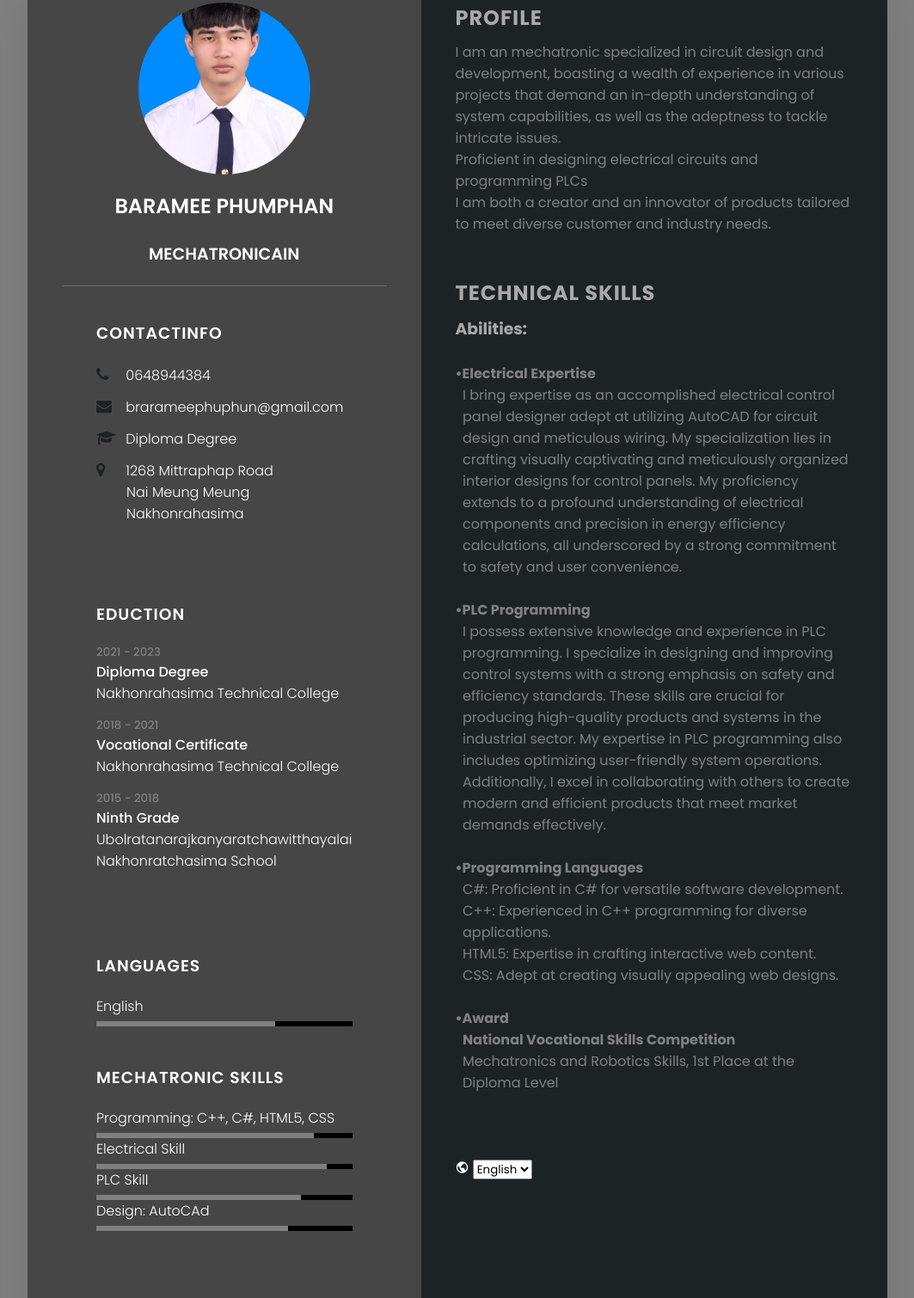
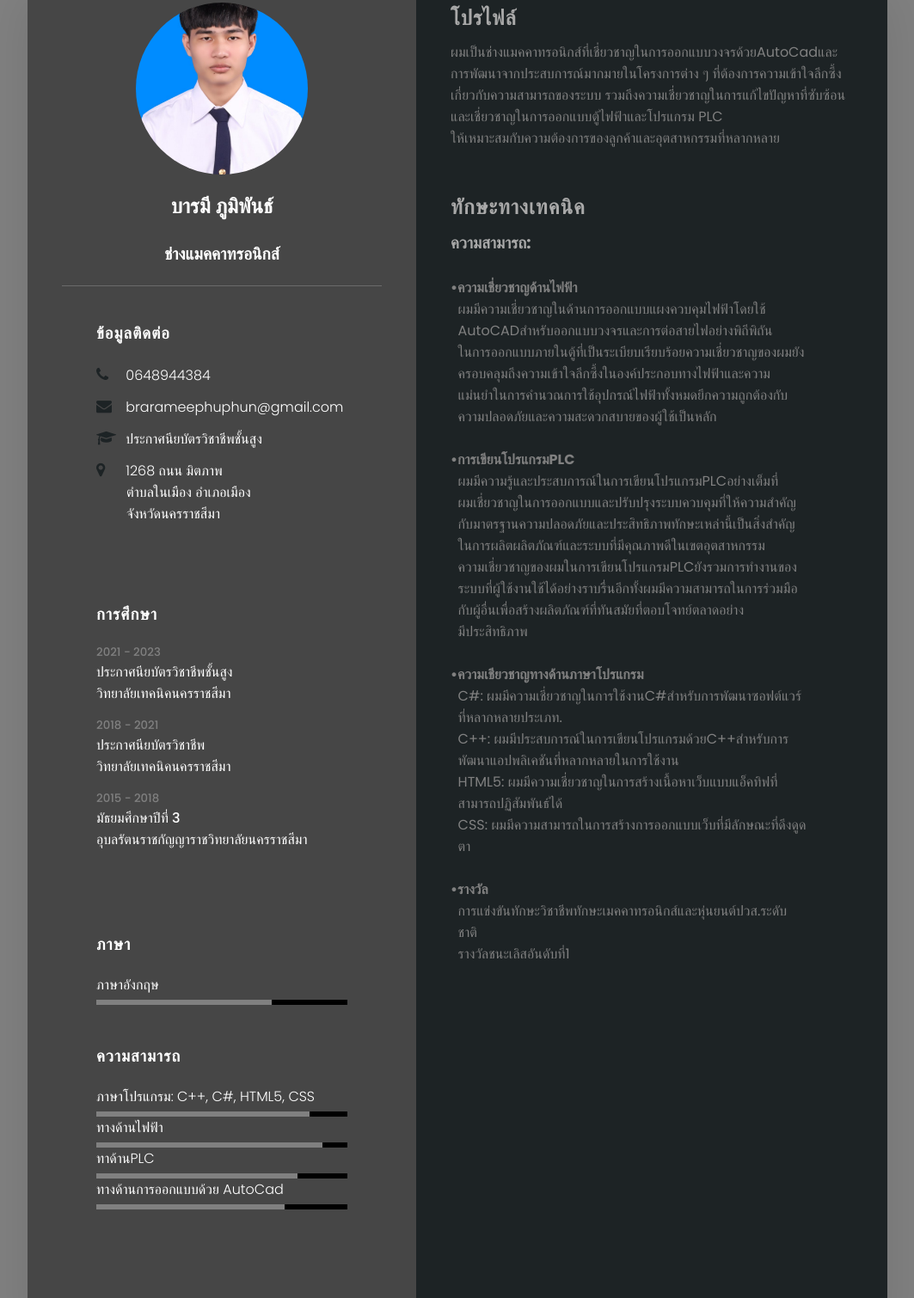
Before and after one commit to FuseZ0/Resume, a plain HTML site: page index.html in a window 1280 px wide. Shown: the part 87-1597 px from the top of the page at 86% size, without its empty margins (108-1171 px from the left). Drawn offline with nearby package versions, Linux system fonts and the light colour scheme.

Commit message:
index.html

```diff
--- a/index.html
+++ b/index.html
@@ -17,10 +17,10 @@
                 <div class="imgBx">
                     <img src="image/64301270041@0.jpg">
                 </div>
-                <h2 id="namest">Baramee Phumphan<br></h2><h2 id="position"><span>Mechatronicain</span></h2>
+                <h2 id="namest">บารมี ภูมิพันธ์<br></h2><h2 id="position"><span>ช่างแมคคาทรอนิกส์</span></h2>
             </div>
             <div class="contactInfo">
-                <h3 class="title" id="contact">ContactInfo</h3>
+                <h3 class="title" id="contact">ข้อมูลติดต่อ</h3>
                 <ul>
                     <li>
                         <span class="icon"><i class="fa fa-phone" aria-hidden="true"></i></span>
@@ -32,52 +32,52 @@
                         </li>
                     <li>
                         <span class="icon"><i class="fa fa-graduation-cap" aria-hidden="true"></i></span>
-                        <span class="text" id="diploma">Diploma Degree</span>
+                        <span class="text" id="diploma">ประกาศนียบัตรวิชาชีพชั้นสูง</span>
                     </li>
                     <li>
                         <span class="icon"><i class="fa fa-map-marker" aria-hidden="true"></i></span>
-                        <span class="text" id="live">1268 Mittraphap Road<br>&nbsp;&nbsp;&nbsp;&nbsp;&nbsp;&nbsp;&nbsp;&nbsp;Nai Meung Meung <br>&nbsp;&nbsp;&nbsp;&nbsp;&nbsp;&nbsp;&nbsp;&nbsp;Nakhonrahasima</span>
+                        <span class="text" id="live">1268 ถนน มิตภาพ<br>&nbsp;&nbsp;&nbsp;&nbsp;&nbsp;&nbsp;&nbsp;&nbsp;ตำบลในเมือง อำเภอเมือง <br>&nbsp;&nbsp;&nbsp;&nbsp;&nbsp;&nbsp;&nbsp;&nbsp;จังหวัดนครราชสีมา</span>
                     </li>
                 </ul>
             </div>
             <div class="contactInfo eduction">
-                <h3 class="title" id="eduction">Eduction</h3>
+                <h3 class="title" id="eduction">การศึกษา</h3>
                 <ul>
                     <li>
                         <h5 id="year3">2021 - 2023</h5>
-                        <h4 id="eduction3">Diploma Degree</h4>
-                        <h4 id="college2">Nakhonrahasima Technical College</h4>
+                        <h4 id="eduction3">ประกาศนียบัตรวิชาชีพชั้นสูง</h4>
+                        <h4 id="college2">วิทยาลัยเทคนิคนครราชสีมา</h4>
                     </li>
                     <li>
                         <h5 id="year2">2018 - 2021</h5>
-                        <h4 id="eduction2">Vocational Certificate</h4>
-                        <h4 id="college1">Nakhonrahasima Technical College</h4>
+                        <h4 id="eduction2">ประกาศนียบัตรวิชาชีพ</h4>
+                        <h4 id="college1">วิทยาลัยเทคนิคนครราชสีมา</h4>
                     </li>
                     <li>
                         <h5 id="year1">2015 - 2018</h5>
-                        <h4 id="eduction1">Ninth Grade</h4>
-                        <h4 id="school">Ubolratanarajkanyaratchawitthayalai Nakhonratchasima School</h4>
+                        <h4 id="eduction1">มัธยมศึกษาปีที่ 3</h4>
+                        <h4 id="school">อุบลรัตนราชกัญญาราชวิทยาลัยนครราชสีมา</h4>
                     </li>
                 </ul>
             </div>
 
             <div class="contactInfo language">
-                <h3 class="title" id="languages">Languages</h3>
+                <h3 class="title" id="languages">ภาษา</h3>
                 <ul>
                     <li>
-                        <span class="text" id="language">English</span>
+                        <span class="text" id="language">ภาษาอังกฤษ</span>
                         <span class="percent"><div style="width: 70%;"></div></span>
                     </li><br>
                     <li>
-                        <h3 class="title" id="skills">Mechatronic Skills</h3>
+                        <h3 class="title" id="skills">ความสามารถ</h3>
                         <div class="skills">
-                            <span class="text" id="program">Programming: C++, C#, HTML5, CSS</span>
+                            <span class="text" id="program">ภาษาโปรแกรม: C++, C#, HTML5, CSS</span>
                             <span class="percent"><div style="width: 85%;"></div></span>
-                            <span class="text" id="electric">Electrical Skill</span>
+                            <span class="text" id="electric">ทางด้านไฟฟ้า</span>
                             <span class="percent"><div style="width: 90%;"></div></span>
-                            <span class="text" id="proplc">PLC Skill</span>
+                            <span class="text" id="proplc">ทาด้านPLC</span>
                             <span class="percent"><div style="width: 80%;"></div></span>
-                            <span class="text" id="autocad">Design: AutoCAd</span>
+                            <span class="text" id="autocad">ทางด้านการออกแบบด้วย AutoCad</span>
                             <span class="percent"><div style="width: 75%;"></div></span>
                         </div><br>
                     </li>
@@ -87,60 +87,42 @@
 
         <div class="right_side">
             <div class="about">
-                <h2 class="title2" id="titlepf">Profile</h2>
+                <h2 class="title2" id="titlepf">โปรไฟล์</h2>
                 <p id="titlepf2">
-                    I am an mechatronic specialized in circuit design and development, boasting a wealth of experience in various projects that demand an in-depth understanding of system capabilities, as well as the adeptness to tackle intricate issues.<br>
-                    Proficient in designing electrical circuits and programming PLCs<br>
-                    I am both a creator and an innovator of products tailored to meet diverse customer and industry needs.<br>
+                    ผมเป็นช่างแมคคาทรอนิกส์ที่เชี่ยวชาญในการออกแบบวงจรด้วยAutoCadและการพัฒนาจากประสบการณ์มากมายในโครงการต่าง ๆ ที่ต้องการความเข้าใจลึกซึ้งเกี่ยวกับความสามารถของระบบ รวมถึงความเชี่ยวชาญในการแก้ไขปัญหาที่ซับซ้อน<br>และเชี่ยวชาญในการออกแบบตู้ไฟฟ้าและโปรแกรม PLC<br>ให้เหมาะสมกับความต้องการของลูกค้าและอุตสาหกรรมที่หลากหลาย<br>
                 </p>
             </div>
             <div class="about">
-                <h2 class="title2" id="titlets">Technical Skills</h2>
-                    <h3 style="color: darkgray" id="abilities">Abilities:</h3>
+                <h2 class="title2" id="titlets">ทักษะทางเทคนิค</h2>
+                    <h3 style="color: darkgray" id="abilities">ความสามารถ:</h3>
                     <div class="activities"><br>
-                        <span class="text" id="electrical"><b>&#x2022;Electrical Expertise</b></span><br>
+                        <span class="text" id="electrical"><b>&#x2022;ความเชี่ยวชาญด้านไฟฟ้า</b></span><br>
                         <span class="text">
                             <p id="electricals">
-                                &nbsp;&nbsp;I bring expertise as an accomplished electrical control &nbsp;&nbsp;panel designer adept at utilizing AutoCAD for circuit &nbsp;&nbsp;design and meticulous wiring.
-                                My specialization lies in &nbsp;&nbsp;crafting visually captivating and meticulously organized &nbsp;&nbsp;interior designs for control panels.
-                                My proficiency &nbsp;&nbsp;extends to a profound understanding of electrical &nbsp;&nbsp;components and precision in energy efficiency &nbsp;&nbsp;calculations, all underscored by a strong commitment &nbsp;&nbsp;to safety and user convenience.
+                                &nbsp;&nbsp;ผมมีความเชี่ยวชาญในด้านการออกแบบแผงควบคุมไฟฟ้าโดยใช้ &nbsp;&nbsp;AutoCADสำหรับออกแบบวงจรและการต่อสายไฟอย่างพิถีพิถัน<br>&nbsp;&nbsp;ในการออกแบบภายในตู้ที่เป็นระเบียบเรียบร้อยความเชี่ยวชาญของผมยัง<br>&nbsp;&nbsp;ครอบคลุมถึงความเข้าใจลึกซึ้งในองค์ประกอบทางไฟฟ้าและความ<br>&nbsp;&nbsp;แม่นยำในการคำนวณการใช้อุปกรณ์ไฟฟ้าทั้งหมดยึกความถูกต้องกับ<br>&nbsp;&nbsp;ความปลอดภัยและความสะดวกสบายของผู้ใช้เป็นหลัก
                             </p><br>
                         </span>
-                        <span class="text" id="plcpro"><b>&#x2022;PLC Programming</b></span><br>
+                        <span class="text" id="plcpro"><b>&#x2022;การเขียนโปรแกรมPLC</b></span><br>
                         <span class="text">
                             <p id="plcpros">
-                                &nbsp;&nbsp;I possess extensive knowledge and experience in PLC &nbsp;&nbsp;programming.
-                                I specialize in designing and improving &nbsp;&nbsp;control systems with a strong emphasis on safety and &nbsp;&nbsp;efficiency standards.
-                                These skills are crucial for &nbsp;&nbsp;producing high-quality products and systems in the &nbsp;&nbsp;industrial sector. My expertise in PLC programming also &nbsp;&nbsp;includes optimizing user-friendly system operations. &nbsp;&nbsp;Additionally,
-                                I excel in collaborating with others to create &nbsp;&nbsp;modern and efficient products that meet market &nbsp;&nbsp;demands effectively.
+                                &nbsp;&nbsp;ผมมีความรู้และประสบการณ์ในการเขียนโปรแกรมPLCอย่างเต็มที่<br>&nbsp;&nbsp;ผมเชี่ยวชาญในการออกแบบและปรับปรุงระบบควบคุมที่ให้ความสำคัญ<br>&nbsp;&nbsp;กับมาตรฐานความปลอดภัยและประสิทธิภาพทักษะเหล่านี้เป็นสิ่งสำคัญ<br>&nbsp;&nbsp;ในการผลิตผลิตภัณฑ์และระบบที่มีคุณภาพดีในเขตอุตสาหกรรม<br>&nbsp;&nbsp;ความเชี่ยวชาญของผมในการเขียนโปรแกรมPLCยังรวมการทำงานของ<br>&nbsp;&nbsp;ระบบที่ผู้ใช้งานใช้ได้อย่างราบรื่นอีกทั้งผมมีความสามารถในการร่วมมือ<br>&nbsp;&nbsp;กับผู้อื่นเพื่อสร้างผลิตภัณฑ์ที่ทันสมัยที่ตอบโจทย์ตลาดอย่าง<br>&nbsp;&nbsp;มีประสิทธิภาพ
                             </p><br>
                         </span>
-                        <span class="text" id="prol"><b>&#x2022;Programming Languages</b></span><br>
+                        <span class="text" id="prol"><b>&#x2022;ความเชียวชาญทางด้านภาษาโปรแกรม</b></span><br>
                         <span class="text">
                             <p id="prols">
-                                &nbsp;&nbsp;C#: Proficient in C# for versatile software development.<br>
-                                &nbsp;&nbsp;C++: Experienced in C++ programming for diverse &nbsp;&nbsp;applications.<br>
-                                &nbsp;&nbsp;HTML5: Expertise in crafting interactive web content.<br>
-                                &nbsp;&nbsp;CSS: Adept at creating visually appealing web designs.<br>
+                                &nbsp;&nbsp;C#: ผมมีความเชี่ยวชาญในการใช้งานC#สำหรับการพัฒนาซอฟต์แวร์<br>&nbsp;&nbsp;ที่หลากหลายประเภท.<br>&nbsp;&nbsp;C++: ผมมีประสบการณ์ในการเขียนโปรแกรมด้วยC++สำหรับการ<br>&nbsp;&nbsp;พัฒนาแอปพลิเคชันที่หลากหลายในการใช้งาน<br>&nbsp;&nbsp;HTML5: ผมมีความเชี่ยวชาญในการสร้างเนื้อหาเว็บแบบแอ็คทิฟที่<br>&nbsp;&nbsp;สามารถปฏิสัมพันธ์ได้<br>&nbsp;&nbsp;CSS: ผมมีความสามารถในการสร้างการออกแบบเว็บที่มีลักษณะที่ดึงดูด<br>&nbsp;&nbsp;ตา<br>
                             </p><br>
                         </span>
-                        <span class="text" id="award"><b>&#x2022;Award</b></span><br>
+                        <span class="text" id="award"><b>&#x2022;รางวัล</b></span><br>
                         <span class="text">
                             <p id="awards">
-                                &nbsp;&nbsp;<b>National Vocational Skills Competition</b><br>
-                                &nbsp;&nbsp;Mechatronics and Robotics Skills, 1st Place at the &nbsp;&nbsp;Diploma Level
+                                &nbsp;&nbsp;การแข่งขันทักษะวิชาชีพทักษะเมคคาทรอนิกส์และหุ่นยนต์ปวส.ระดับ<br>&nbsp;&nbsp;ชาติ</b><br>&nbsp;&nbspรางวัลชนะเลิสอันดับที่1
                             </p><br>
                         </span>
                     </div>
             </div>
-            <ul>
-                <label for="language-select" style="color: rgb(255, 255, 255);"><i class='bx bx-world'></i></label>
-                <select name="languages" id="language-select" onchange="changeLanguage()">
-                    <option value="english">English</option>
-                    <option value="thai" label="ภาษาไทย">Thai</option>
-                </select>
-            </ul>
         </div>
     </div>
 </body>
-</html>
+</html
```
